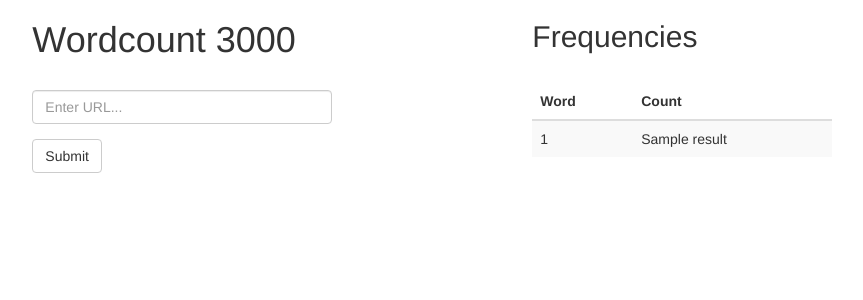
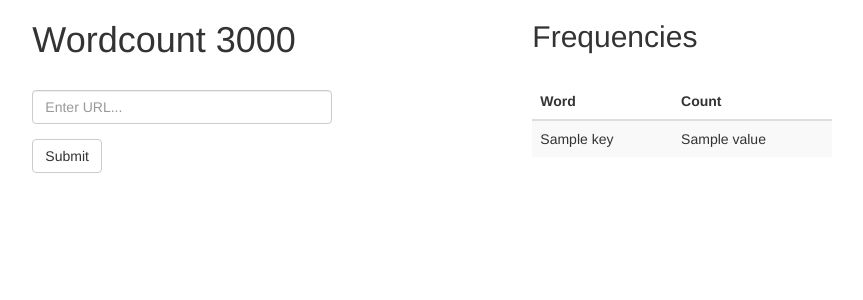
Before and after one commit to sxk1031/heroku-flask, a Flask app: template templates/index.html in a window 1280 px wide. Shown: the top 300 px of the page, without its empty margins (206-1069 px from the left). Run offline with Flask 2, Linux system fonts and the light colour scheme; the template is opened without the code that fills it: most values are stand-ins (such as "Sample title", 1, 10 or a date in 2020); some libraries are stand-ins or nearby versions.

Commit message:
key, value

```diff
--- a/templates/index.html
+++ b/templates/index.html
@@ -40,10 +40,10 @@
                     <th>Count</th>
                   </tr>
                 </thead>
-                {% for result in results%}
+                {% for key, value in results.iteritems()%}
                   <tr>
-                    <td>{{ result[0] }}</td>
-                    <td>{{ result[1] }}</td>
+                    <td>{{ key }}</td>
+                    <td>{{ value }}</td>
                   </tr>
                 {% endfor %}
               </table>
```
